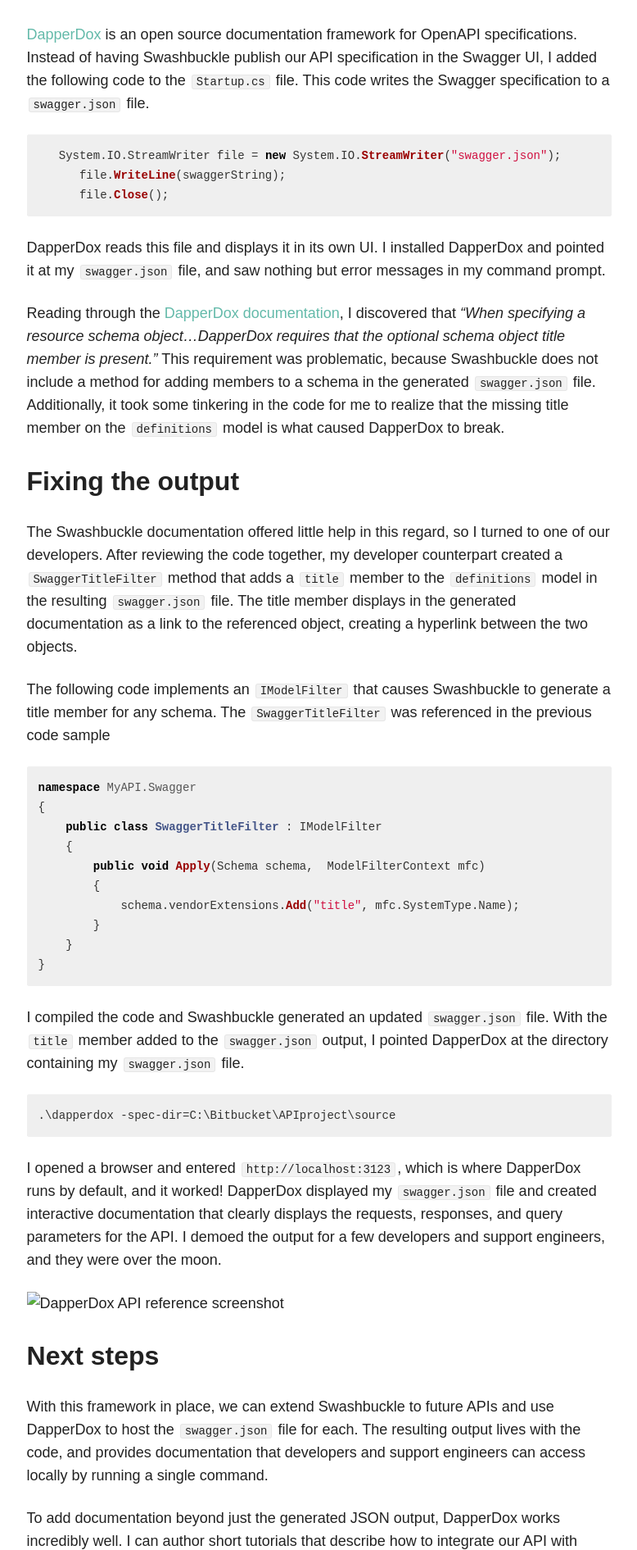
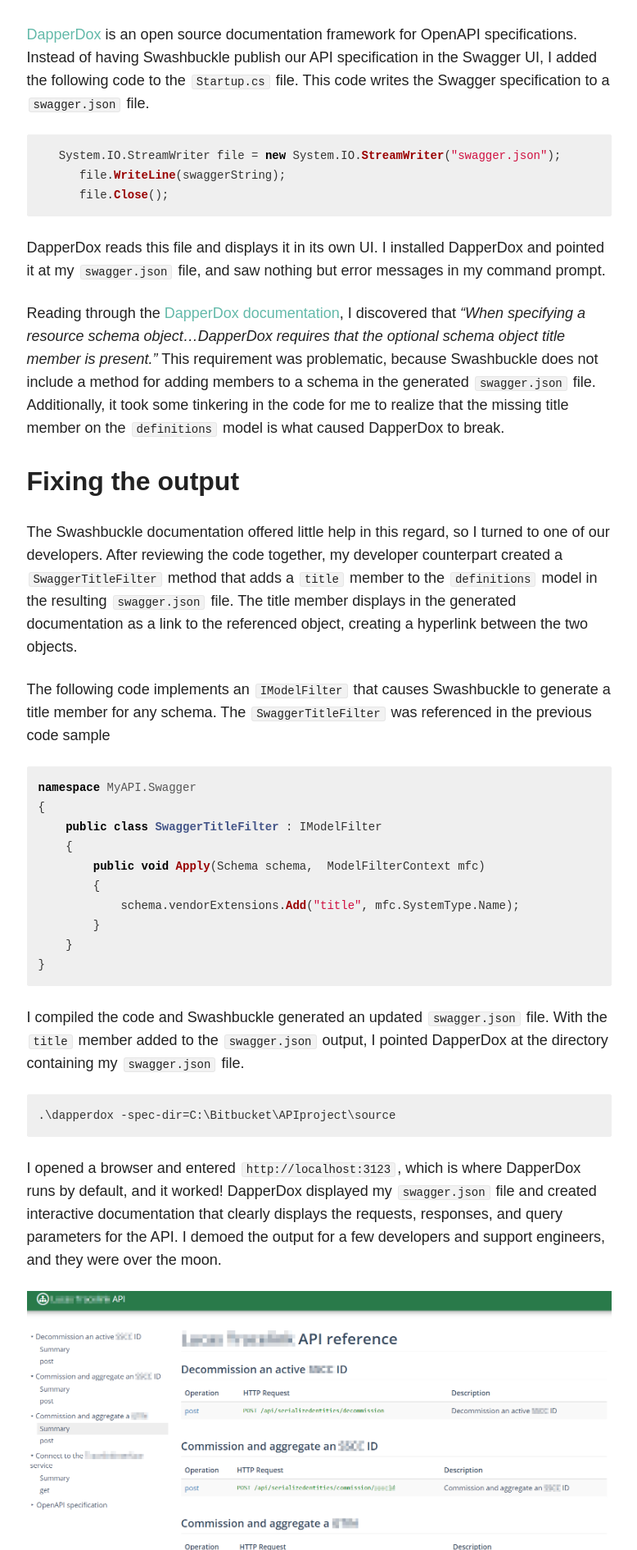
Before and after one commit to justwriteclick/docslikecode, a Jekyll site: the page built from _posts/articles/2017-06-03-api-docs-with-code.md, in a window 1280 px wide. Shown: the part 4509-6400 px from the top of the page at 82% size, without its empty margins (347-1125 px from the left). Built offline with Jekyll 4.4.1, drawn with Linux system fonts in a browser that asks for light colours; nearby versions of some CDN libraries.

Commit message:
Fix image reference to use ../../ in Swagger Swashbuckle article

```diff
--- a/_posts/articles/2017-06-03-api-docs-with-code.md
+++ b/_posts/articles/2017-06-03-api-docs-with-code.md
@@ -147,7 +147,7 @@
 
 I opened a browser and entered `http://localhost:3123`, which is where DapperDox runs by default, and it worked! DapperDox displayed my `swagger.json` file and created interactive documentation that clearly displays the requests, responses, and query parameters for the API. I demoed the output for a few developers and support engineers, and they were over the moon.
 
-![DapperDox API reference screenshot](images/DapperDox_API_reference.png "DapperDox API reference screenshot")
+![DapperDox API reference screenshot](../../images/DapperDox_API_reference.png "DapperDox API reference screenshot")
 
 ## Next steps
 
```
